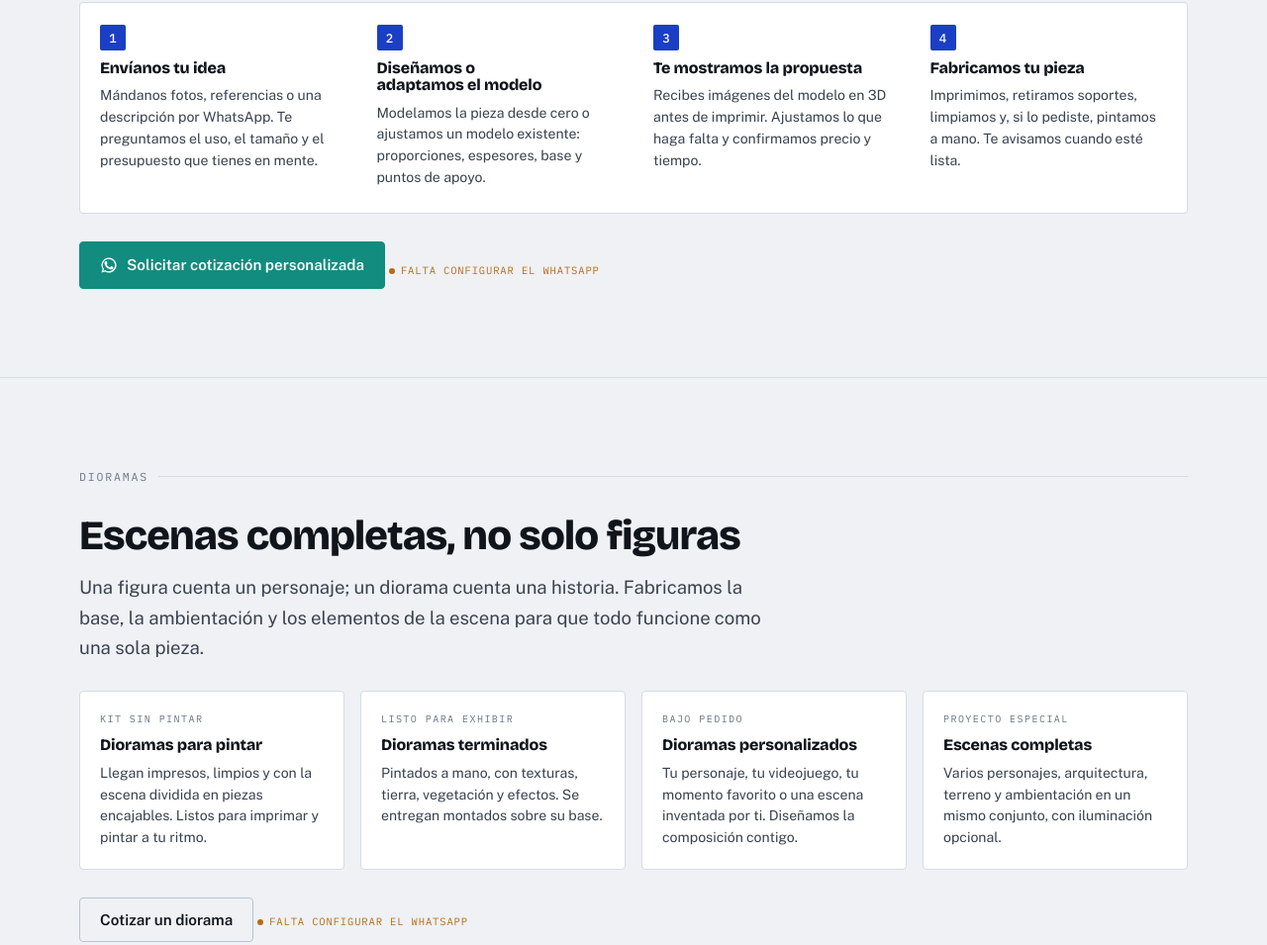
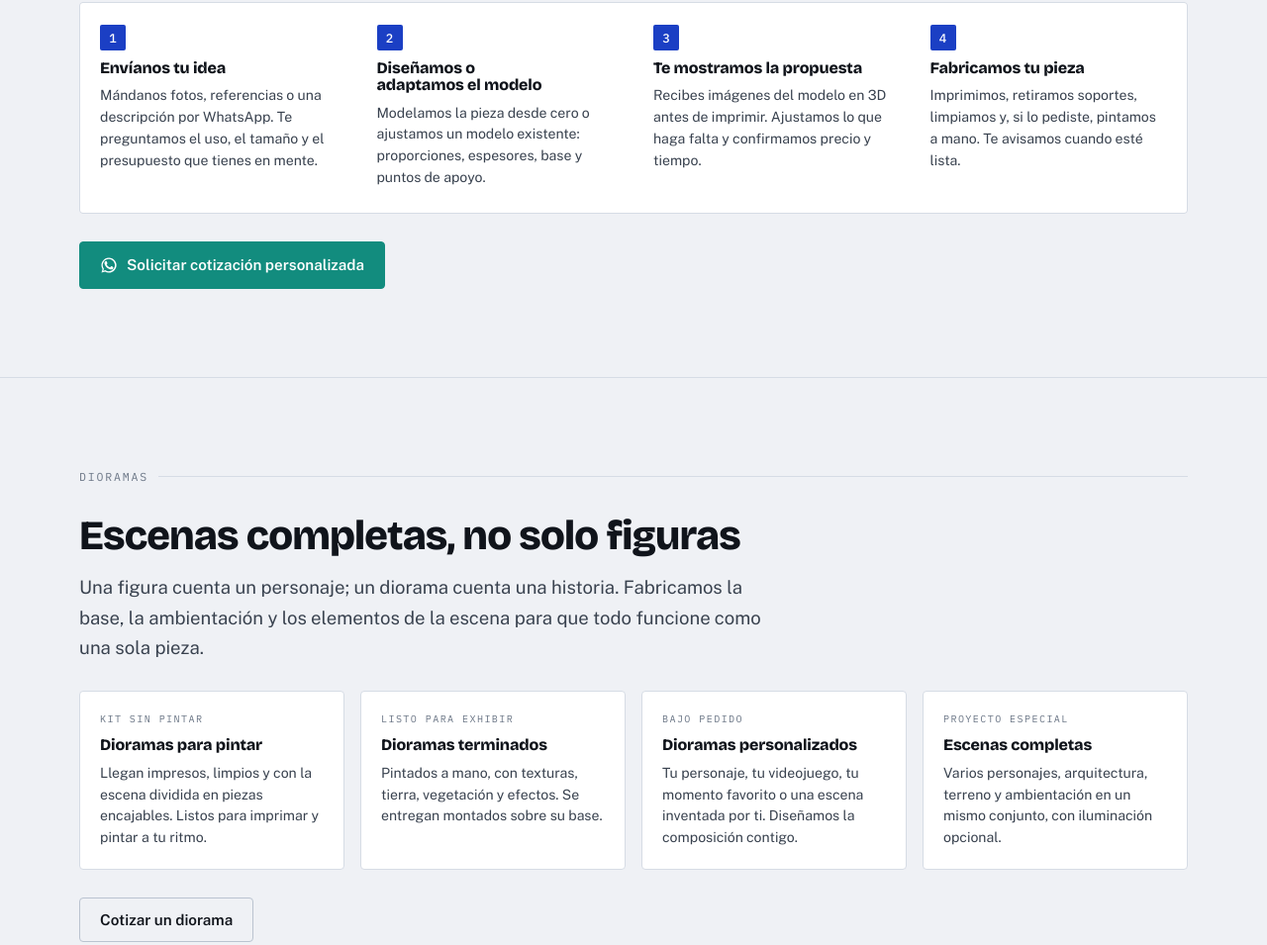
Before and after one commit to RRN-art/capacero, a plain HTML site: page index.html in a window 1280 px wide. Shown: the part 5851-6806 px from the top of the page at 99% size. Drawn offline with nearby package versions, Linux system fonts and the light colour scheme.

Commit message:
Update contact information in index.html

```diff
--- a/index.html
+++ b/index.html
@@ -921,15 +921,15 @@ const CONFIG = {
   // Escribe 52 + tus 10 dígitos, todo junto y sin espacios ni signos.
   // Ejemplo para un número de Puebla 222 123 4567  →  "522221234567"
   // Si al probarlo no abre tu chat, prueba poniendo 521 en lugar de 52.
-  whatsapp: "",
+  whatsapp: "52 2204981930",
 
   // ── 3. TUS REDES SOCIALES ──────────────────────────────────────────
   // Pega la dirección completa de tu perfil, empezando con https://
-  instagram: "",     // ejemplo: "https://instagram.com/tucuenta"
-  facebook:  "",     // ejemplo: "https://facebook.com/tupagina"
+  instagram: "https://www.instagram.com/capac_ero/",     // ejemplo: "https://instagram.com/tucuenta"
+  facebook:  "https://www.facebook.com/profile.php?id=61594705765133&locale=es_LA",     // ejemplo: "https://facebook.com/tupagina"
 
   // ── 4. TU CORREO ───────────────────────────────────────────────────
-  correo: "",        // ejemplo: "contacto@tutaller.com"
+  correo: "rapero963@gmail.com",        // ejemplo: "contacto@tutaller.com"
 
   // ── 5. TU CIUDAD (aparece en la sección de contacto) ───────────────
   ciudad: "Puebla, México",
```
